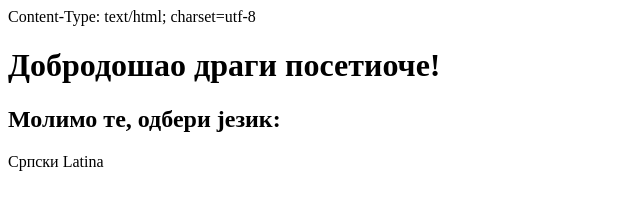
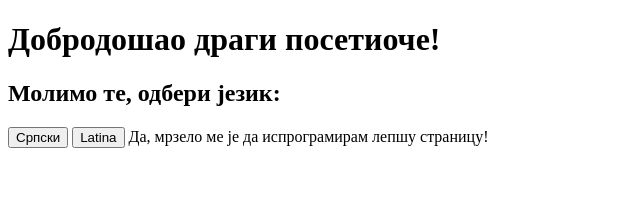
Before and after one commit to dosadnomije/dosadnomije, a plain HTML site: page index.html in a window 1280 px wide. Shown: the whole page, without its empty margins (0-640 px from the left). Drawn offline with Linux system fonts and the light colour scheme.

Commit message:
Update index.html

```diff
--- a/index.html
+++ b/index.html
@@ -1,8 +1,8 @@
 <!DOCTYPE html>
 <html>
 <meta charset="utf-8">
-Content-Type: text/html; charset=utf-8
 <h1>Добродошао драги посетиоче!</h1>
 <h2>Молимо те, одбери језик:</h2>
-<a href"index_srpski.html">Српски</a>
-<a href"index_latina.html">Latina</a>
+<button onclick="document.location='index_srpski.html'">Српски</button>
+<button onclick="document.location='index_srpski.html'">Latina</button>
+<p1>Да, мрзело ме је да испрограмирам лепшу страницу!</p1>
```
